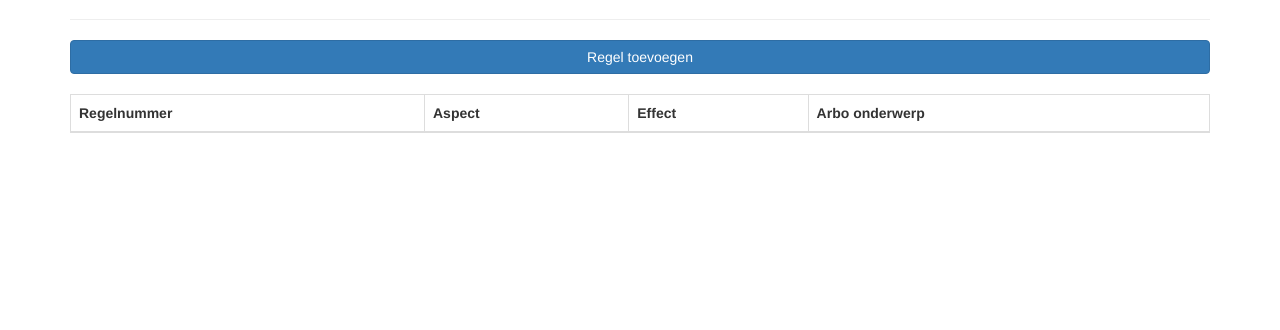
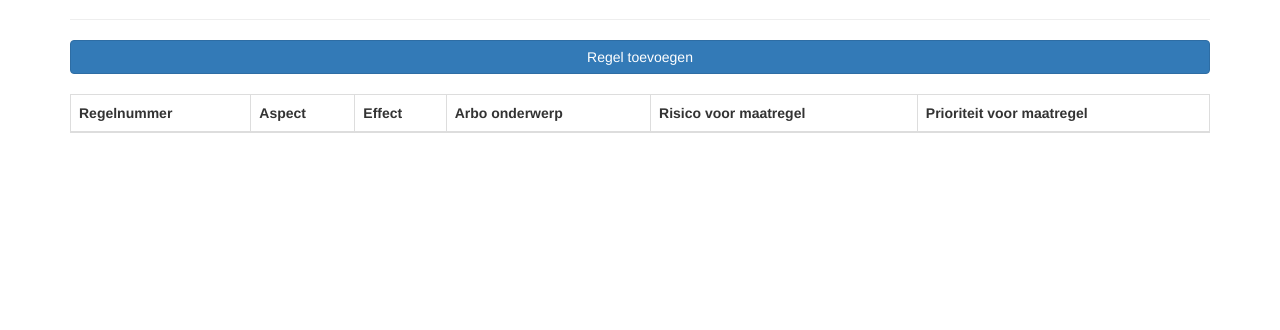
Before and after one commit to kevinoleeh/Itosis, a PHP site: page /risicoregels.php in a window 1280 px wide. Shown: the part 181-511 px from the top of the page. Run offline with PHP 8.4, Linux system fonts and the light colour scheme; data that the repository does not hold is empty; a stand-in replaces the project's code that opens the database connection.

Commit message:
Regel iets uitgebreid.

```diff
--- a/Application/risicoregels.php
+++ b/Application/risicoregels.php
@@ -36,6 +36,8 @@ try {
                     <th>Aspect</th>
                     <th>Effect</th>
                     <th>Arbo onderwerp</th>
+                    <th>Risico voor maatregel</th>
+                    <th>Prioriteit voor maatregel</th>
                 </tr>
                 </thead>
                 <tbody>
@@ -45,6 +47,8 @@ try {
                         <td><?= $value['ASPECTNAAM'] ?></td>
                         <td><?= $value['EFFECTNAAM'] ?></td>
                         <td><?= $value['ARBO_ONDERWERP'] ?></td>
+                        <td><?= $value['VOOR_RISICO'] ?></td>
+                        <td><?= $value['VOOR_PRIORITEIT'] ?></td>
                     </tr>
                 <?php } ?>
                 </tbody>
```
